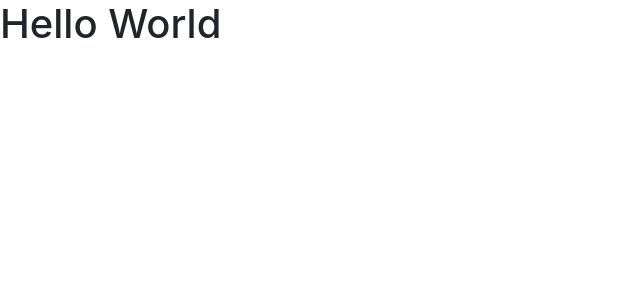
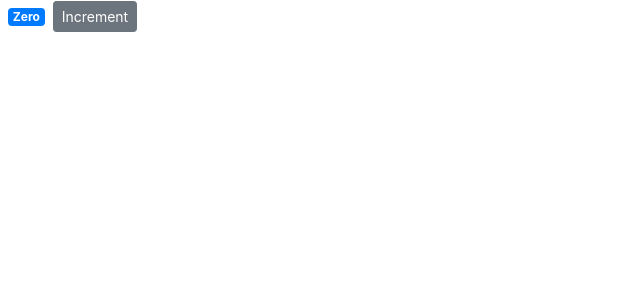
Before and after one commit to charlesmartinreed/react-shopping-cart-demo, a React (Create React App) app: page / in a window 1280 px wide. Shown: the top 300 px of the page, without its empty margins (0-640 px from the left). Built offline with nearby package versions, Linux system fonts and the light colour scheme.

Commit message:
Demonstrate adding styles to components.

```diff
--- a/src/components/counter.jsx
+++ b/src/components/counter.jsx
@@ -1,8 +1,30 @@
 import React, { Component } from "react";
 
 export default class Counter extends Component {
+  // state obj comprises any data the Component might need
+  state = {
+    count: 0
+  };
+
+  // one way to apply styles, passed as an object to the style attr in a component
+  // styles = {
+  //   fontSize: 50,
+  //   fontWeight: "bold"
+  // };
+
   render() {
-    return <h1>Hello World</h1>;
+    // why parenthesis? Because JS actually automatically places a ; at the end of a line if the end of the line is detected, which would preclude our return statement block from being executed.
+    return (
+      <React.Fragment>
+        <span className="badge badge-primary m-2">{this.formatCount()}</span>
+        <button className="btn btn-secondary btn-sm">Increment</button>
+      </React.Fragment>
+    );
+  }
+
+  formatCount() {
+    const { count } = this.state;
+    return count === 0 ? "Zero" : count;
   }
 }
 
```
